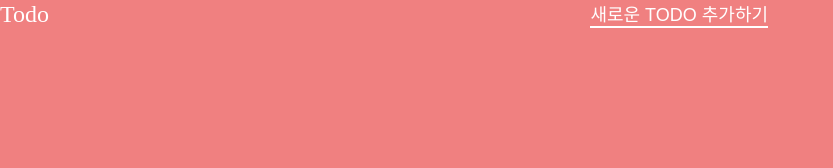
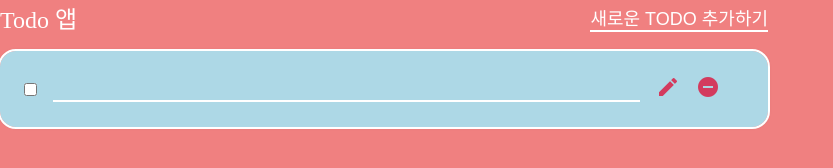
Before and after one commit to ChangMinPark2/9oorm-TodoApp-PBL, a plain HTML site: page TodoApp/index.html in a window 1280 px wide. Both pictures are taken after a click on the button "새로운 TODO 추가하기". Shown: the whole page, without its empty margins (0-833 px from the left). Drawn offline with Linux system fonts and the light colour scheme.

Commit message:
feat(TodoApp): js를 이용해 모든 기능 구현

```diff
--- a/TodoApp/index.html
+++ b/TodoApp/index.html
@@ -7,11 +7,12 @@
     <meta http-equiv="X-UA-Compatible" content="ie=edge">
     <title>Document</title>
     <link rel="stylesheet" href="styles.css">
+    <link href="https://fonts.googleapis.com/icon?family=Material+Icons" rel="stylesheet">
 </head>
 <body>
     <div class="app">
         <header>
-            <h1>Todo</h1>
+            <h1>Todo 앱</h1>
             <button id="create-btn">새로운 todo 추가하기</button>
         </header>
         <div class="todo-list" id="list"></div>
--- a/TodoApp/script.js
+++ b/TodoApp/script.js
@@ -0,0 +1,99 @@
+const list = document.getElementById('list');
+const createBtn = document.getElementById('create-btn');
+
+let todos = [{
+    id: new Date().getTime(),
+    text: '밥먹기',
+    complete: false
+}];
+
+createBtn.addEventListener('click', createNewTodo);
+
+function createNewTodo() {
+    //새로운 아이템 객체 생성하기
+    const item = {
+        id: new Date().getTime(),
+        text: '',
+        complete: false
+    }
+
+    //배열 처음에 새로운 아이템을 추가한다.
+    todos.unshift(item); //배열의 첫번째에 엘리먼트를 insert 해준다.
+
+    // 요소 생성하기
+    const {itemEl, inputEl, editBtnEl, removeBtnEl} =
+        createTodoElement(item);
+
+    //리스트 요소 안에 방금 생성한 아이템 요소 추가
+    list.prepend(itemEl)
+
+    inputEl.removeAttribute('disabled');
+
+    inputEl.focus();
+}
+
+function createTodoElement(item) {
+    const itemEl = document.createElement('div'); //div 요소를 생성하니까 div 넣기
+    itemEl.classList.add('item');
+
+    const checkBoxEl = document.createElement('input');
+    checkBoxEl.type = 'checkBox';
+
+    if (item.complete) {
+        itemEl.classList.add('complete');
+    }
+
+    const inputEl = document.createElement('input');
+    inputEl.type = 'text';
+    inputEl.value = item.text;
+    inputEl.setAttribute('disabled', '');
+
+    const actionsEl = document.createElement('div');
+    actionsEl.classList.add('actions');
+
+    const editBtnEl = document.createElement('button');
+    editBtnEl.classList.add('material-icons');
+    editBtnEl.innerText = 'edit';
+
+    const removeBtnEl = document.createElement('button');
+    removeBtnEl.classList.add('material-icons', 'remove-btn');
+    removeBtnEl.innerText = 'remove_circles';
+
+    checkBoxEl.addEventListener('change', () => {
+        item.complete = checkBoxEl.checked;
+
+        if (item.complete) {
+            itemEl.classList.add('complete');
+        } else {
+            itemEl.classList.remove('complete');
+        }
+    })
+
+    inputEl.addEventListener('blur', () => {
+        inputEl.setAttribute('disabled', '');
+    })
+
+    inputEl.addEventListener('input', () => {
+        item.text = inputEl.value
+    })
+
+    editBtnEl.addEventListener('click', () => {
+        inputEl.removeAttribute('disabled');
+        inputEl.focus();
+    })
+
+    removeBtnEl.addEventListener('click', () => {
+        todos = todos.filter(t => t.id !== item.id);
+
+        itemEl.remove();
+    })
+
+    actionsEl.append(editBtnEl);
+    actionsEl.append(removeBtnEl);
+
+    itemEl.append(checkBoxEl);
+    itemEl.append(inputEl);
+    itemEl.append(actionsEl);
+
+    return {itemEl, inputEl, editBtnEl, removeBtnEl};
+}
```
